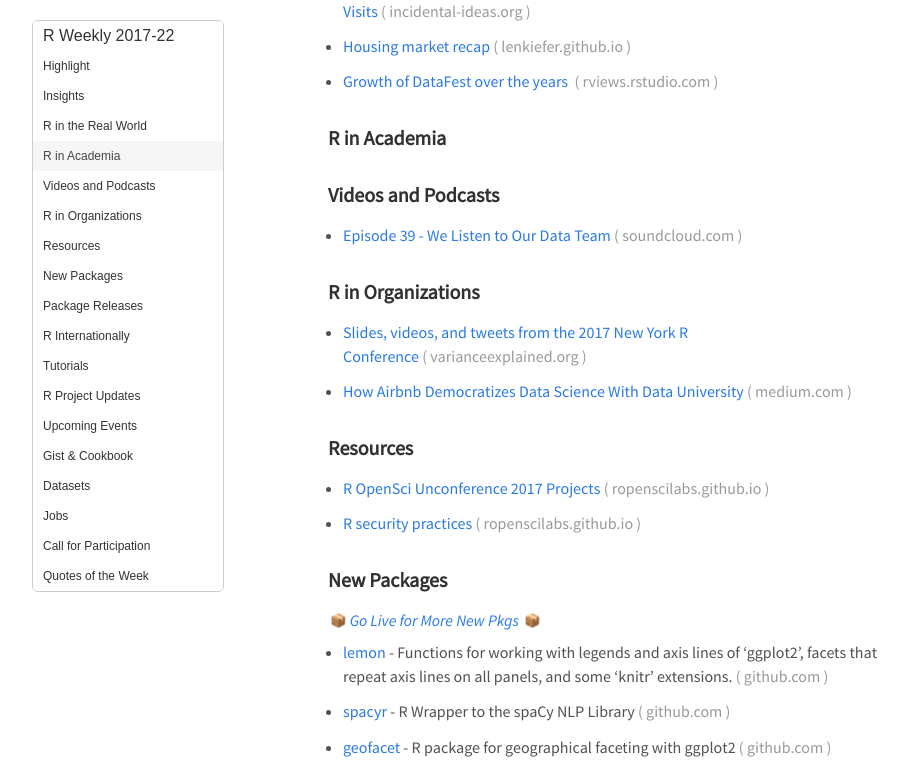
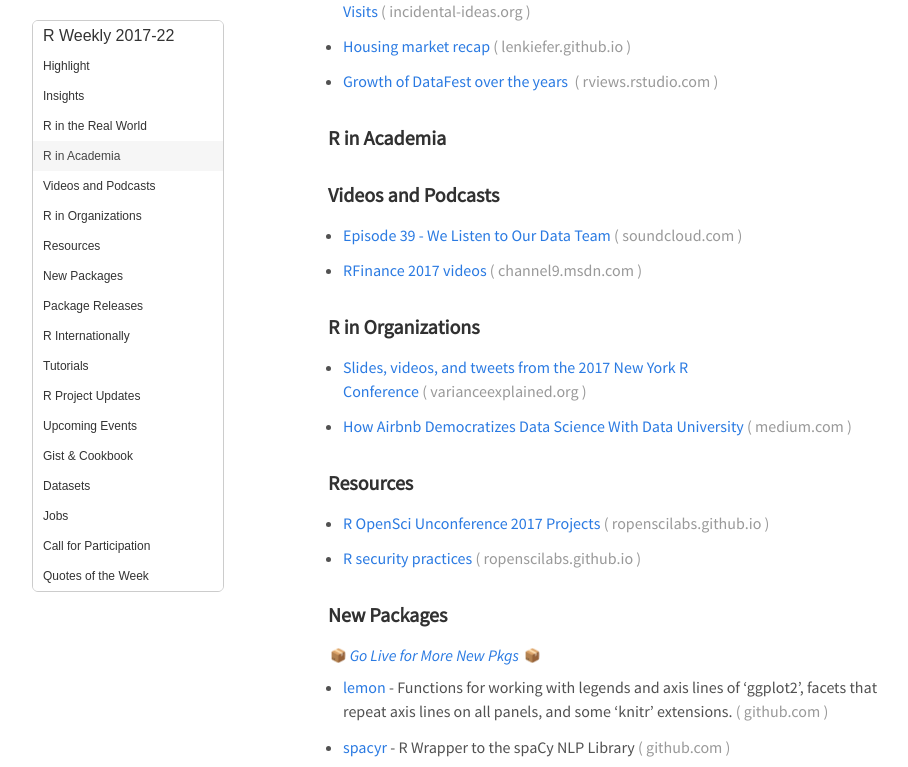
Before and after one commit to rweekly/rweekly.org, a Jekyll site: the page built from draft.md, in a window 1280 px wide and 900 px high, scrolled down 570 px, cut to the strip 0-767 px from the top of the window. Shown: the whole strip, without its empty margins (32-940 px from the left). Built offline with Jekyll 4.4.1, drawn with Linux system fonts in a browser that asks for light colours; emoji names are drawn with the system emoji font; comment, search, counter and statistics services are not loaded.

Commit message:
Draft: 2017-22 add r-finance videos

```diff
--- a/draft.md
+++ b/draft.md
@@ -38,6 +38,7 @@
 
 + [Episode 39 - We Listen to Our Data Team](https://soundcloud.com/nssd-podcast/episode-39-we-listen-to-our-data-team)
 
++ [RFinance 2017 videos](https://channel9.msdn.com/events/RFinance/RFinance-2017)
 
 ###  R in Organizations
 
```
